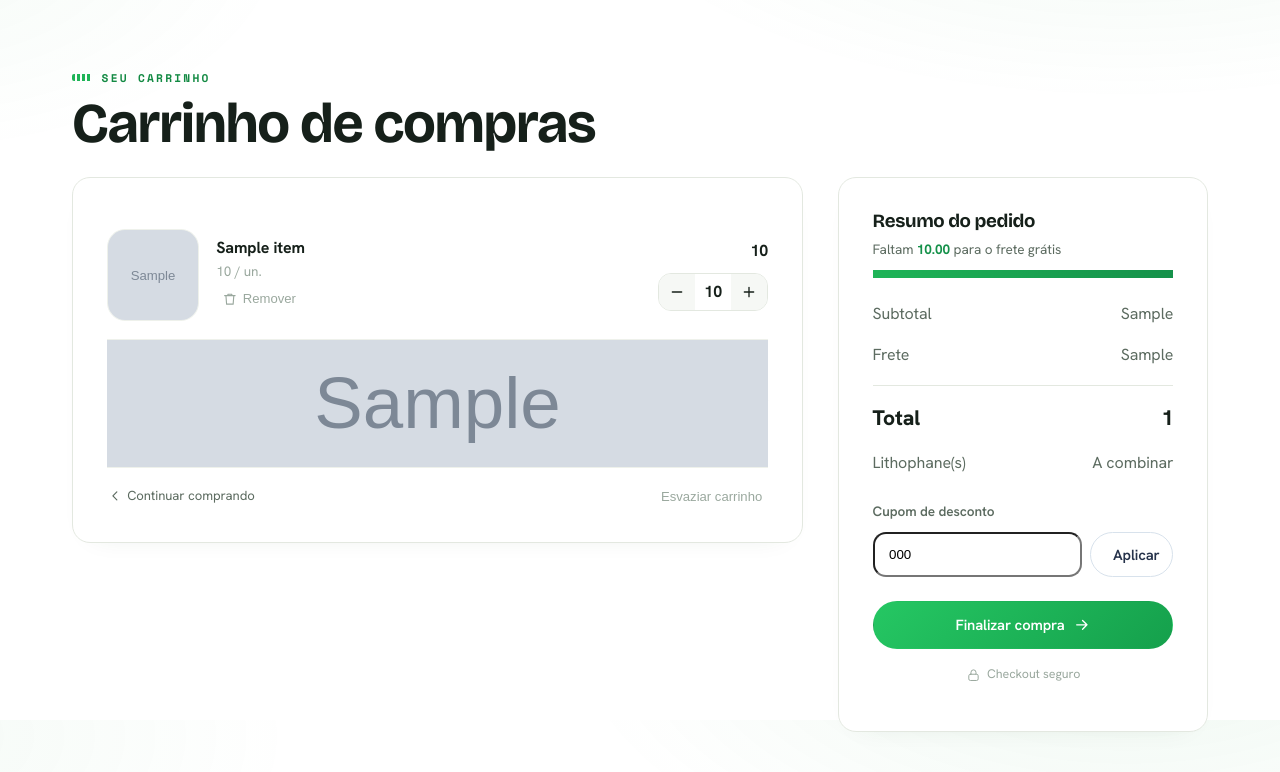
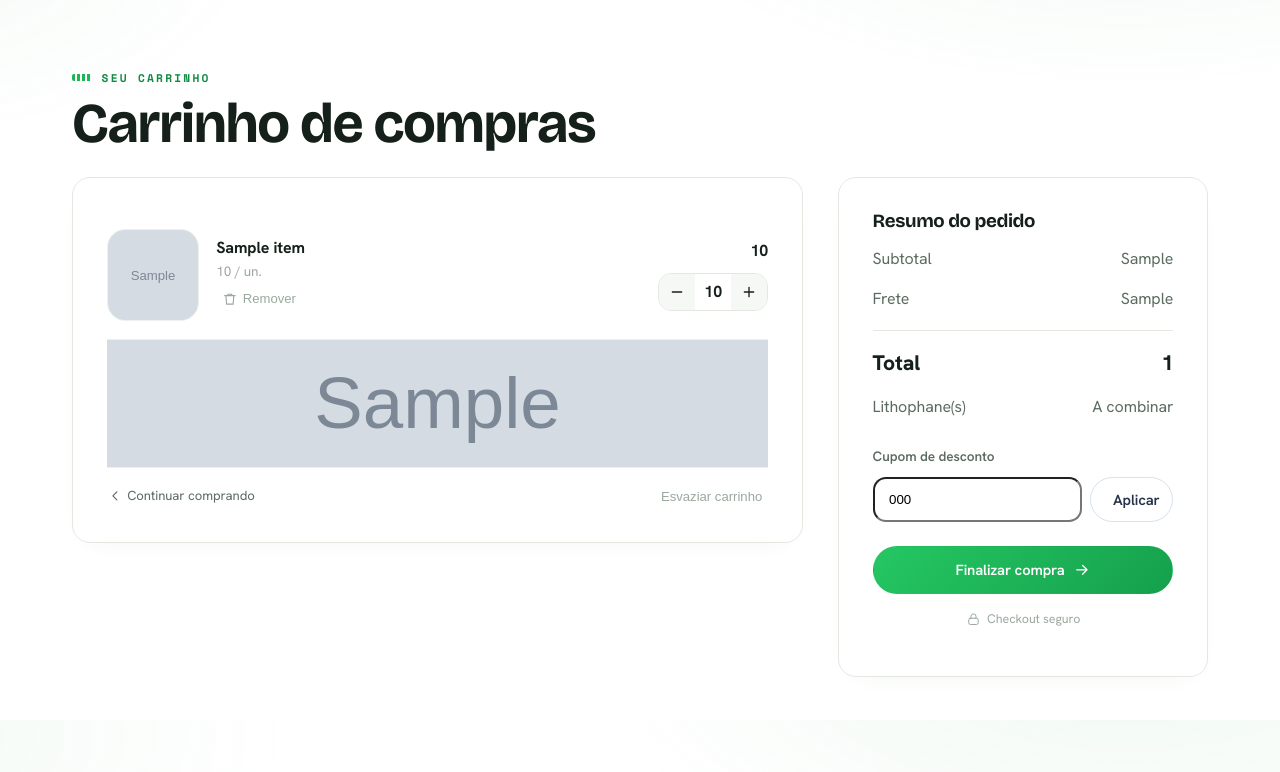
Before and after one commit to luixsouza/l3d-labz-site, a Django app: template apps/cart/templates/cart/detail.html in a window 1280 px wide. Shown: the part 80-852 px from the top of the page. Run offline with Django 5.2, Linux system fonts and the light colour scheme; the template is opened without the code that fills it: most values are stand-ins (such as "Sample title", 1, 10 or a date in 2020); grey boxes marked "Sample" are stand-in pictures.

Commit message:
copy: remove barra 'frete gratis' do carrinho (coerencia sob demanda)

```diff
--- a/apps/cart/templates/cart/detail.html
+++ b/apps/cart/templates/cart/detail.html
@@ -78,16 +78,6 @@
         <div class="card reveal" style="--i:1">
           <h3>Resumo do pedido</h3>
 
-          {% if not summary.is_free_shipping %}
-            {% widthratio summary.subtotal summary.free_shipping_threshold 100 as pct %}
-            <div class="mt-1" style="font-size:.85rem;color:var(--text-muted)">
-              Faltam <strong class="text-accent">{{ summary.missing_for_free_shipping|floatformat:2 }}</strong> para o frete grátis
-            </div>
-            <div class="skeleton" style="height:8px;margin:.6rem 0 1rem;background:var(--bg-elevated);animation:none;position:relative;overflow:hidden">
-              <span style="position:absolute;inset:0;width:{{ pct }}%;max-width:100%;background:linear-gradient(90deg,var(--accent),var(--accent-2));border-radius:inherit;transition:width .6s var(--ease)"></span>
-            </div>
-          {% endif %}
-
           <div class="summary-row"><span>Subtotal</span><span>{{ summary.subtotal_display }}</span></div>
           {% if summary.has_discount %}
             <div class="summary-row" style="color:var(--success)"><span>Desconto {% if summary.coupon_code %}({{ summary.coupon_code }}){% endif %}</span><span>- {{ summary.discount_display }}</span></div>
```
